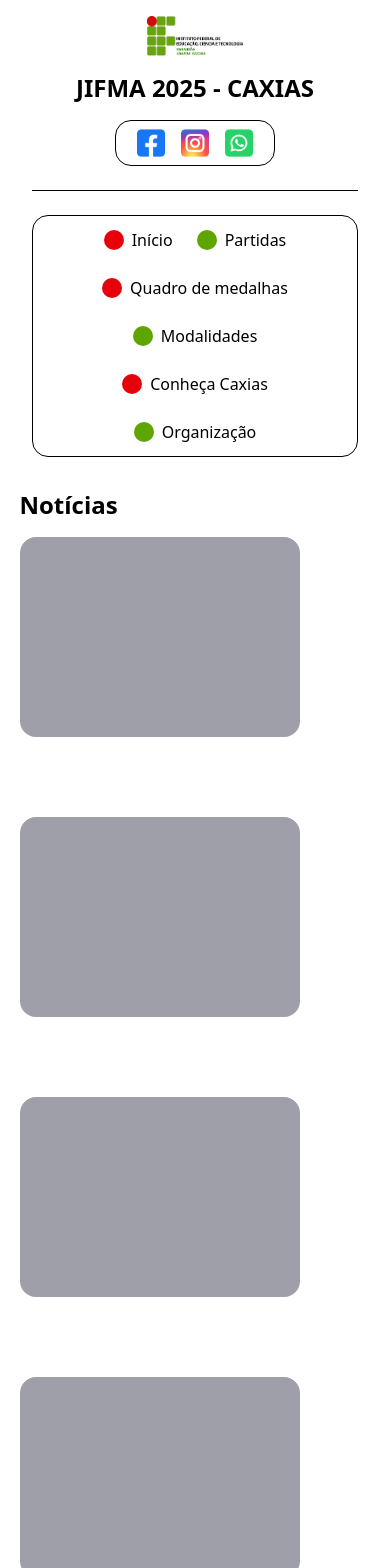
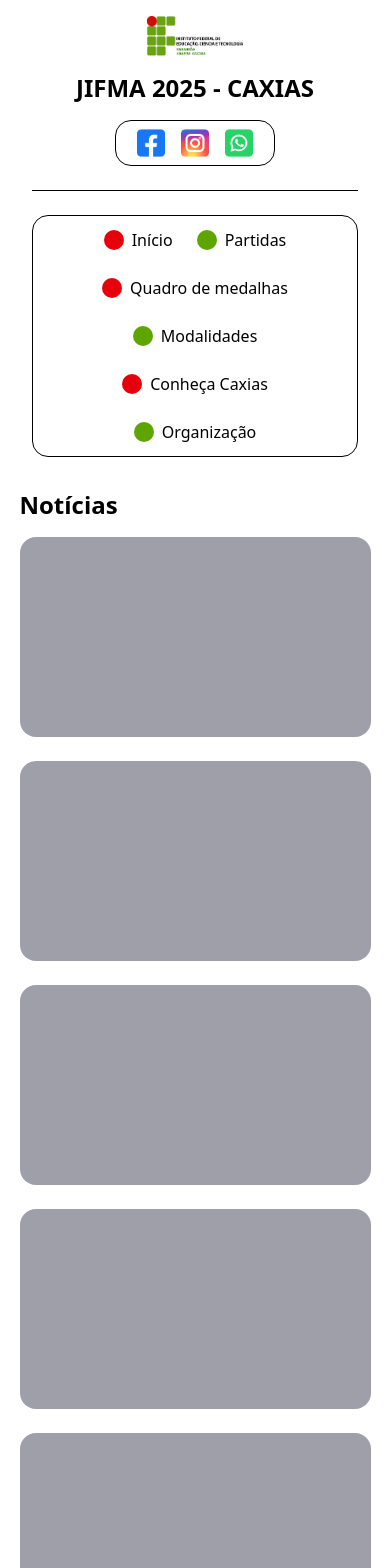
Before and after one commit to willianfurtado/jifma-website, a React (Vite) app: page / in a window 390 px wide. Shown: the top 1568 px of the page. Built offline with nearby package versions, Linux system fonts and the light colour scheme.

Commit message:
Responsividade da página de Notícias

```diff
--- a/src/App.tsx
+++ b/src/App.tsx
@@ -7,7 +7,7 @@
       <Header />
       <main className="max-w-[90%] mx-auto">
         <h1 className="text-2xl font-bold text-black my-4">Notícias</h1>
-        <div className="grid grid-cols-1 sm:grid-cols-2 lg:grid-cols-4 gap-20">
+        <div className="grid grid-cols-1 sm:grid-cols-2 lg:grid-cols-4 gap-6">
           <News />
           <News />
           <News />
--- a/src/Components/News.tsx
+++ b/src/Components/News.tsx
@@ -1,7 +1,7 @@
 export default function News() {
   return (
     <>
-      <div className="w-70 h-50 bg-zinc-400 rounded-2xl"></div>
+      <div className="w-full h-[200px] bg-zinc-400 rounded-2xl"></div>
     </>
   );
 }
```
